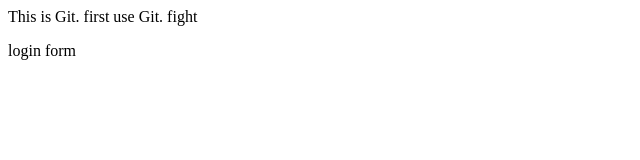
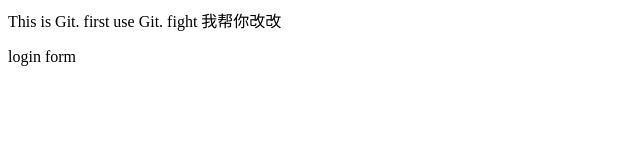
Before and after one commit to HYTaz/homework, a plain HTML site: page index.html in a window 1280 px wide. Shown: the whole page, without its empty margins (0-640 px from the left). Drawn offline with Linux system fonts and the light colour scheme.

Commit message:
commit fork test

```diff
--- a/index.html
+++ b/index.html
@@ -9,7 +9,7 @@
 </head>
 
 <body>
-  This is Git. first use Git. fight
+  This is Git. first use Git. fight 我帮你改改
   <p>login form</p>
 </body>
 
```
